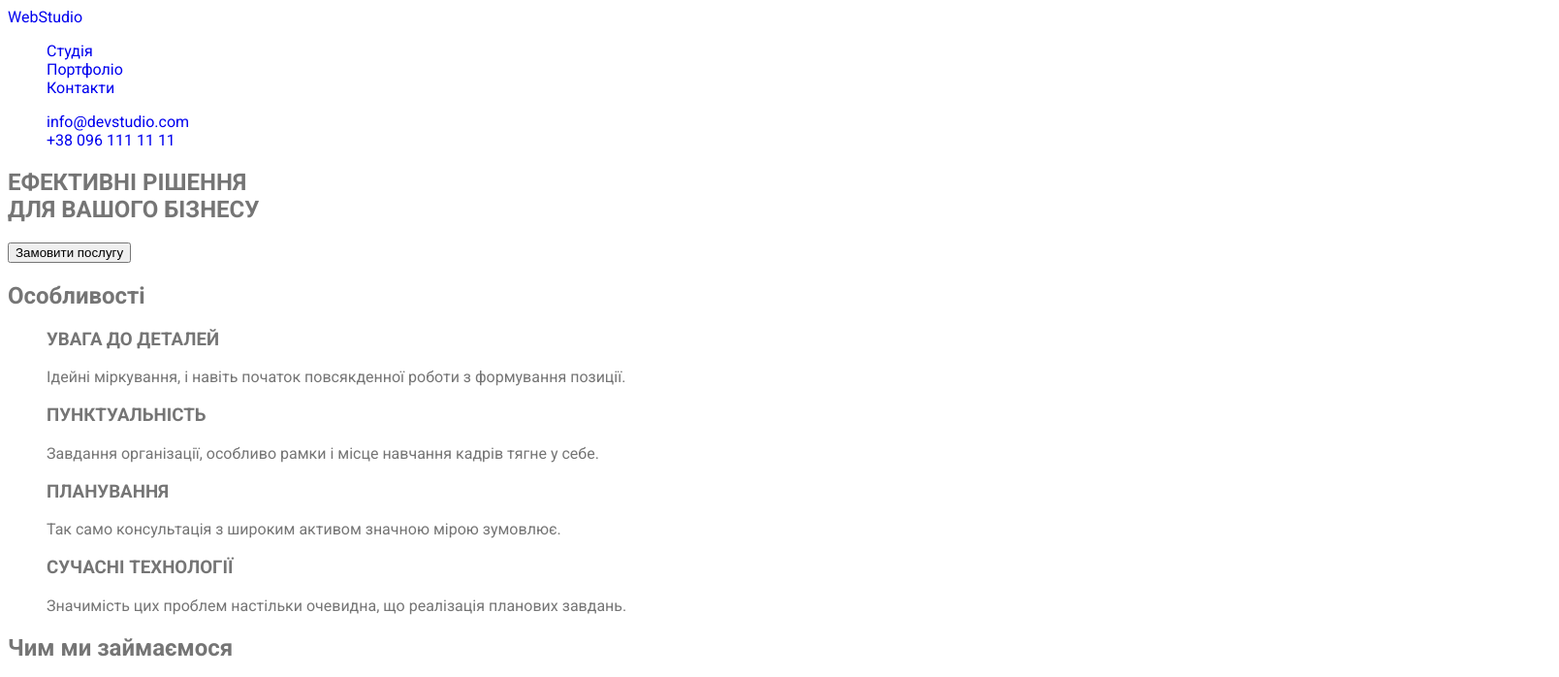
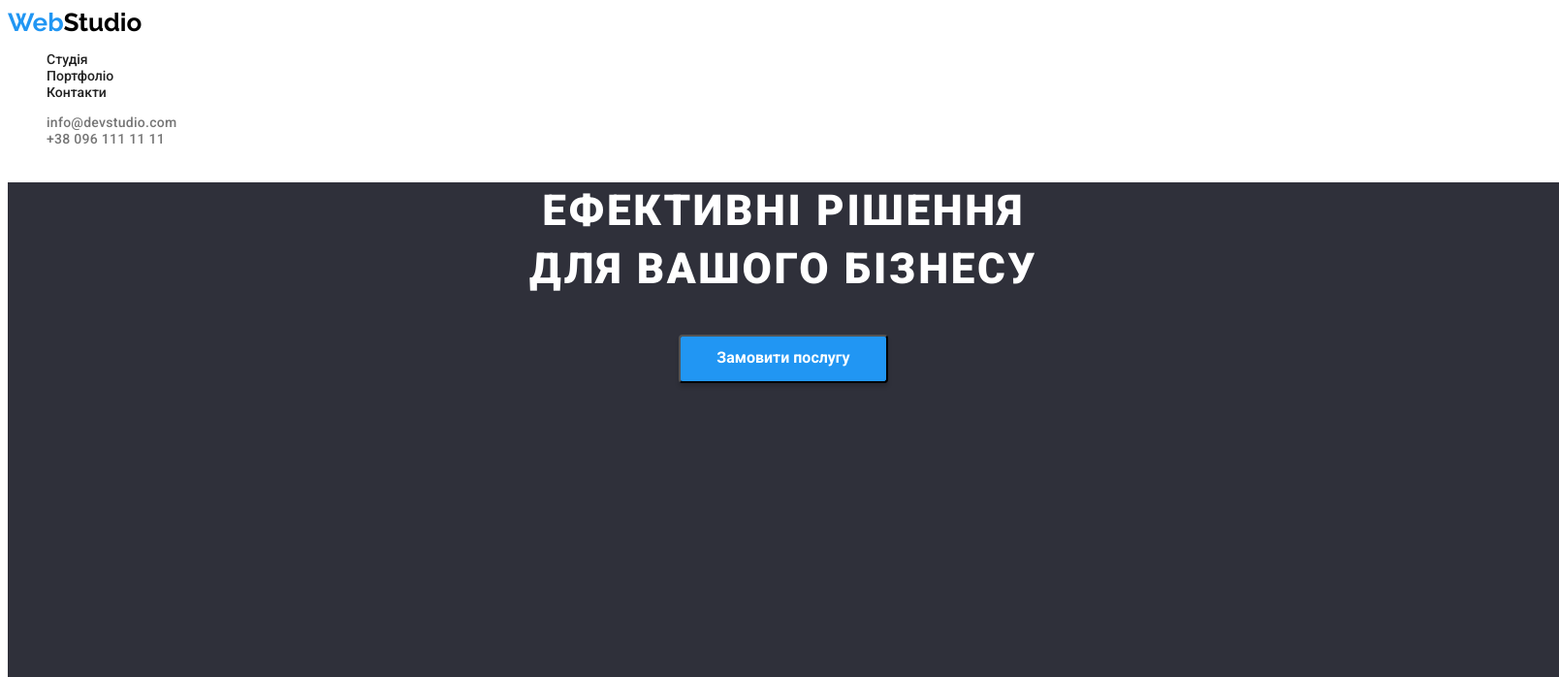
Before and after one commit to Shuricella/GO-IT_HTML-CSS_2022, a plain HTML site: page goit-markup-hw-02/index.html in a window 1280 px wide. Shown: the top 698 px of the page at 97% size, 1608 px wide, since content can reach past the window. Drawn offline with Linux system fonts and the light colour scheme.

Commit message:
commit_01/10/22_(01-47)

```diff
--- a/goit-markup-hw-02/css/styles.css
+++ b/goit-markup-hw-02/css/styles.css
@@ -1,19 +1,177 @@
-body {
-    font-family: 'Roboto', sans-serif;
-    color: #757575;
-}
-
 :root {
+    --color-base: #757575;
     --color-blue: #2196F3;
+    --color-button-hero: #188CE8;
     --color-studio: #000000;
     --color-black-light: #212121;
+    --color-heading: #2F303A;
+    --color-hero-button: #FFFFFF;
     --font-Web-Studio: 'Raleway', sans-serif;
 }
 
-.style-link-none {
+body {
+    font-family: 'Roboto', sans-serif;
+    color: var(--color-base);
+    font-size: 14px;
+}
+
+.link-none {
     text-decoration: none;
 }
 
-.style-list-none {
+.list-none {
     list-style-type: none;
 }
+
+.zero-text {
+    color: rgba(0, 0, 0, 0);
+    position: absolute;
+    width: 1px;
+    height: 1px;
+    margin: -1px;
+    border: 0;
+    padding: 0;
+    white-space: nowrap;
+    clip-path: inset(100%);
+    clip: rect(0 0 0 0);
+    overflow: hidden;
+}
+
+/* header */
+.logo {
+    font-family: var(--font-Web-Studio);
+    font-weight: 700;
+    font-size: 26px;
+    line-height: 1.2;
+    color: var(--color-studio);
+}
+
+.logo-web {
+    color: var(--color-blue);
+}
+
+.nav-page {
+    color: var(--color-black-light);
+    font-weight: 500;
+    font-size: 14px;
+    line-height: 1.14;
+}
+
+.header-contacts {
+    color: inherit;
+    font-weight: 500;
+    font-size: 14px;
+    line-height: 1.14;
+    letter-spacing: 0.02em;
+}
+
+.nav-page:hover,
+.nav-page:focus,
+.header-contacts:hover,
+.header-contacts:focus {
+    color: var(--color-blue);
+}
+
+/* main */
+.section-hero {
+    width: 1600px;
+    height: 600px;
+    background: var(--color-heading);
+    text-align: center;
+}
+
+.text-hero {
+    color: #FFFFFF;
+    font-weight: 900;
+    font-size: 44px;
+    line-height: 1.36;
+    letter-spacing: 0.06em;
+}
+
+.button-hero {
+    width: 216px;
+    height: 50px;
+    box-shadow: 0px 4px 4px rgba(0, 0, 0, 0.15);
+    border-radius: 4px;
+    font-family: inherit;
+    font-size: 16px;
+    line-height: 1.9;
+    font-weight: 700;
+    color: var(--color-hero-button);
+    cursor: pointer;
+    background-color: var(--color-blue);
+}
+
+.button-hero:hover,
+.button-hero:focus {
+    background: var(--color-button-hero);
+}
+
+.qualities-header {
+    font-size: 14px;
+    line-height: 1.14;
+    letter-spacing: 0.03em;
+    color:var(--color-black-light);
+}
+
+.qualities-text {
+    line-height: 1.71;
+    letter-spacing: 0.03em;
+}
+
+.activity,
+.team {
+   font-size: 36px;
+   line-height: 1.17;
+   letter-spacing: 0.03em;
+   color: var(--color-black-light);
+}
+
+.team-name {
+    font-size: 16px;
+    font-weight: 500;
+    line-height: 1.19;
+    letter-spacing: 0.03em;
+    color: var(--color-black-light);
+}
+
+.team-career {
+    font-size: 16px;
+    line-height: 1.19;
+    letter-spacing: 0.03em;
+}
+
+/* footer */
+.section-footer {
+    width: 1600px;
+    height: 252px;
+    background-color: var(--color-heading);
+}
+
+.logo-footer {
+    color: var(--color-hero-button);
+}
+
+.address-footer {
+    font-style: normal;
+    line-height: 1.71;
+    letter-spacing: 0.03em;
+    color: var(--color-hero-button);
+}
+
+.mail-footer,
+.tel-footer {
+    font-style: normal;
+    line-height: 1.71;
+    letter-spacing: 0.03em;
+    color: rgba(255, 255, 255, 0.6);
+}
+
+.address-footer:hover,
+.address-footer:focus,
+.mail-footer:hover,
+.mail-footer:focus,
+.tel-footer:hover,
+.tel-footer:focus {
+    color: var(--color-blue);
+}
--- a/goit-markup-hw-02/index.html
+++ b/goit-markup-hw-02/index.html
@@ -15,52 +15,62 @@
 
     <header>
         <nav>
-            <a href="./index.html" class="style-link-none"><span>Web</span>Studio</a>
-            <ul class="style-list-none">
-                <li><a href="./index.html" class="style-link-none">Студія</a></li>
-                <li><a href="./portfolio.html" class="style-link-none">Портфоліо</a></li>
-                <li><a href="#" class="style-link-none">Контакти</a></li>
+            <a href="./index.html" class="link-none logo">
+                <span class="logo-web">Web</span>Studio
+            </a>
+            <ul class="list-none">
+                <li><a href="./index.html" class="link-none nav-page">Студія</a></li>
+                <li><a href="./portfolio.html" class="link-none nav-page">Портфоліо</a></li>
+                <li><a href="#" class="link-none nav-page">Контакти</a></li>
             </ul>
         </nav>
 
-        <ul class="style-list-none">
-            <li><a href="mailto:info@devstudio.com" class="style-link-none">info@devstudio.com</a></li>
-            <li><a href="tel:+380961111111" class="style-link-none">+38 096 111 11 11</a></li>
+        <ul class="list-none">
+            <li>
+                <a href="mailto:info@devstudio.com" class="link-none header-contacts">
+                info@devstudio.com
+                </a>
+            </li>
+            <li>
+                <a href="tel:+380961111111" class="link-none header-contacts">
+                    +38 096 111 11 11
+                </a>
+            </li>
         </ul>
     </header>
 
     <main>
-        <section>
-            <h1>ЕФЕКТИВНІ РІШЕННЯ<br>ДЛЯ ВАШОГО БІЗНЕСУ</h1>
-            <button type="button">Замовити послугу</button>
+        <section class="section-hero">
+            <h1 class="text-hero">ЕФЕКТИВНІ РІШЕННЯ<br>ДЛЯ ВАШОГО БІЗНЕСУ</h1>
+            <button type="button" class="button-hero">Замовити послугу</button>
         </section>
 
         <section>
-            <h2>Особливості</h2>
+            <h2 class="zero-text">Особливості</h2>
 
-            <ul class="style-list-none">
+            <ul class="list-none">
                 <li>
-                    <h3>УВАГА ДО ДЕТАЛЕЙ</h3>
-                    <p>Ідейні міркування, і навіть початок повсякденної роботи з формування позиції.</p>
+                    <h3 class="qualities-header">УВАГА ДО ДЕТАЛЕЙ</h3>
+                    <p class="qualities-text">Ідейні міркування, і навіть початок повсякденної роботи з формування позиції.</p>
                 </li>
                 <li>
-                    <h3>ПУНКТУАЛЬНІСТЬ</h3>
-                    <p>Завдання організації, особливо рамки і місце навчання кадрів тягне у себе.</p>
+                    <h3 class="qualities-header">ПУНКТУАЛЬНІСТЬ</h3>
+                    <p class="qualities-text">Завдання організації, особливо рамки і місце навчання кадрів тягне у себе.</p>
                 </li>
                 <li>
-                    <h3>ПЛАНУВАННЯ</h3>
-                    <p>Так само консультація з широким активом значною мірою зумовлює.</p>
+                    <h3 class="qualities-header">ПЛАНУВАННЯ</h3>
+                    <p class="qualities-text">Так само консультація з широким активом значною мірою зумовлює.</p>
                 </li>
                 <li>
-                    <h3>СУЧАСНІ ТЕХНОЛОГІЇ</h3>
-                    <p>Значимість цих проблем настільки очевидна, що реалізація планових завдань.</p>
+                    <h3 class="qualities-header">СУЧАСНІ ТЕХНОЛОГІЇ</h3>
+                    <p class="qualities-text">Значимість цих проблем настільки очевидна, що реалізація планових завдань.</p>
                 </li>
             </ul>
         </section>
 
         <section>
-            <h2>Чим ми займаємося</h2>
-            <ul class="style-list-none">
+            <h2 class="activity">Чим ми займаємося</h2>
+            <ul class="list-none">
                 <li> <img src="./images/coding.jpg" alt="Розробка коду" width="370"> </li>
                 <li><img src="./images/optimization.jpg" alt="Оптимізація коду" width="370"></li>
                 <li><img src="./images/design.jpg" alt="Розробка дизайну" width="370"></li>
@@ -68,48 +78,50 @@
         </section>
 
         <section>
-            <h2>Наша команда</h2>
-            <ul class="style-list-none">
+            <h2 class="team">Наша команда</h2>
+            <ul class="list-none">
                 <li>
                     <img src="./images/productdesigner.jpg" alt="дизайнер продукту" width="270">
-                    <h3>Ігор Дем'яненко</h3>
-                    <p lang="en">Product Designer</p>
+                    <h3 class="team-name">Ігор Дем'яненко</h3>
+                    <p lang="en" class="team-career">Product Designer</p>
                 </li>
                 <li>
                     <img src="./images/frontenddeveloper.jpg" alt="розробник інтерфейсу" width="270">
-                    <h3>Ольга Рєпіна</h3>
-                    <p lang="en">Frontend Developer</p>
+                    <h3 class="team-name">Ольга Рєпіна</h3>
+                    <p lang="en" class="team-career">Frontend Developer</p>
                 </li>
                 <li>
                     <img src="./images/marketing.jpg" alt="маркетолог" width="270">
-                    <h3>Микола Тарасов</h3>
-                    <p lang="en">Marketing</p>
+                    <h3 class="team-name">Микола Тарасов</h3>
+                    <p lang="en" class="team-career">Marketing</p>
                 </li>
                 <li>
                     <img src="./images/uidesigner.jpg" alt="дизайнер" width="270">
-                    <h3>Михайло Єрмаков</h3>
-                    <p lang="en">UI Designer</p>
+                    <h3 class="team-name">Михайло Єрмаков</h3>
+                    <p lang="en" class="team-career">UI Designer</p>
                 </li>
             </ul>
         </section>
     </main>
 
-    <footer>
-        <a href="./index.html" class="style-link-none"><span>Web</span>Studio</a>
+    <footer class="section-footer">
+        <a href="./index.html" class="link-none logo">
+            <span class="logo-web">Web</span><span class="logo-footer">Studio</span>
+        </a>
 
         <address>
-            <ul class="style-list-none">
+            <ul class="list-none">
                 <li>
                     <a href="https://goo.gl/maps/CPtrU1FHBa2aNyZL9"
-                    target="_blank" rel="noopener noreferrer nofollow" class="style-link-none">
+                    target="_blank" rel="noopener noreferrer nofollow" class="address-footer link-none">
                         м. Київ, пр-т Лесі Українки, 26
                     </a>
                 </li>
                 <li>
-                    <a href="mailto:info@devstudio.com" class="style-link-none">info@devstudio.com</a>
+                    <a href="mailto:info@devstudio.com" class="mail-footer link-none">info@devstudio.com</a>
                 </li>
                 <li>
-                    <a href="tel:+380961111111" class="style-link-none">+38 096 111 11 11</a>
+                    <a href="tel:+380961111111" class="tel-footer link-none">+38 096 111 11 11</a>
                 </li>
             </ul>
         </address>
```
